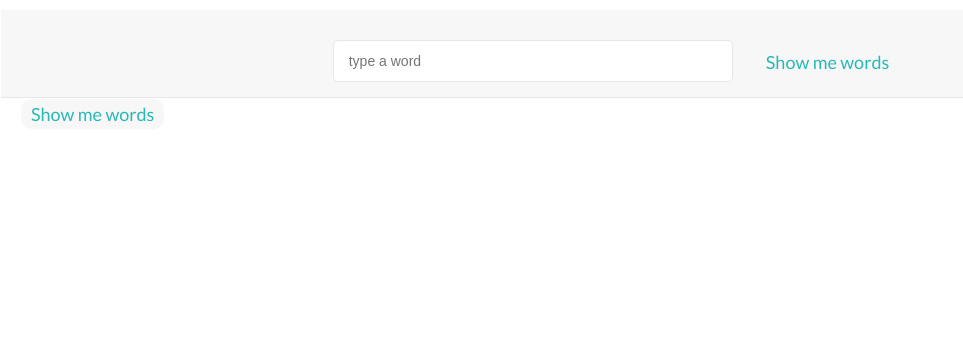
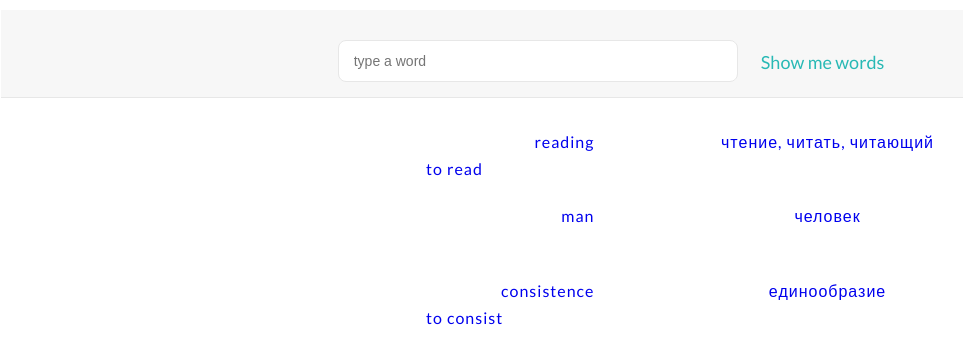
Before and after one commit to PaoloDat/fe-dictionary, a website built with webpack: page src/index.html in a window 1280 px wide. Shown: the whole page, without its empty margins (29-992 px from the left). Built offline with nearby package versions, Linux system fonts and the light colour scheme.

Commit message:
add output section

```diff
--- a/package.json
+++ b/package.json
@@ -30,6 +30,7 @@
     "webpack-dev-server": "^3.7.2"
   },
   "dependencies": {
-    "@babel/polyfill": "^7.4.4"
+    "@babel/polyfill": "^7.4.4",
+    "axios": "^0.19.0"
   }
 }
--- a/src/index.html
+++ b/src/index.html
@@ -13,10 +13,48 @@
         <div class="section-input">
             <label for="input__text"></label>
             <input class="section-input__text" id="input__text" type="text" placeholder="type a word">
-            <a class="btn btn--no-border" href="#">Show me words</a>
+            <a class="btn btn--no-border btn__submit" href="#">Show me words</a>
         </div>
-        <div>
-            <a class="btn btn--border" href="#">Show me words</a>
+        <div class="section-output">
+            <div class="section-output__found-word">
+                <ul class="list">
+                    <li class="list__item list__item--right">
+                        <a class="list__item__name" href="#">Reading</a>
+                    </li>
+                    <li class="list__item">
+                        <a class="list__item__name" href="#">Чтение, Читать, Читающий</a>
+                    </li>
+                    <li class="list__item list__item--left">
+                        <a class="list__item__name" href="#">to read</a>
+                    </li>
+                </ul>
+            </div>
+            <div class="section-output__found-word">
+                <ul class="list">
+                    <li class="list__item list__item--right">
+                        <a class="list__item__name" href="#">Man</a>
+                    </li>
+                    <li class="list__item">
+                        <a class="list__item__name" href="#">Человек</a>
+                    </li>
+                    <li class="list__item list__item--left">
+                        <a class="list__item__name" href="#"></a>
+                    </li>
+                </ul>
+            </div>
+            <div class="section-output__found-word">
+                <ul class="list">
+                    <li class="list__item list__item--right">
+                        <a class="list__item__name" href="#">Consistence</a>
+                    </li>
+                    <li class="list__item">
+                        <a class="list__item__name" href="#">Единообразие</a>
+                    </li>
+                    <li class="list__item list__item--left">
+                        <a class="list__item__name" href="#">to consist</a>
+                    </li>
+                </ul>
+            </div>
         </div>
     </body>
 </html>
--- a/src/js/index.js
+++ b/src/js/index.js
@@ -0,0 +1,31 @@
+import * as searchView from './view/searchView';
+import {elements} from "./view/base";
+
+import Search from './model/Search';
+
+
+
+const state = {};
+window.state = state;
+
+/**
+ * SEARCH CONTROLLER
+ *
+ */
+
+const controlSearch = async () => {
+    const query = searchView.getInput().trim();
+    if (query) {
+        state.search = new Search(query);
+        await state.search.getResult();
+        console.log(state.search.result);
+    }
+
+};
+
+elements.searchSubmit.addEventListener('click', controlSearch);
+elements.searchInput.addEventListener('keypress', event => {
+    if (event.keyCode === 13 || event.which === 13) {
+        controlSearch();
+    }
+});
--- /dev/null
+++ b/src/js/model/Search.js
@@ -0,0 +1,18 @@
+import axios from 'axios';
+
+export default class Search {
+    constructor(query) {
+        this.query = query;
+    }
+
+    async getResult() {
+        try {
+            const url = "http://localhost:8081/api/word";
+            const res = await axios(`${url}?query=${this.query}`)
+            this.result = res.data;
+        } catch (err) {
+            console.log(err);
+        }
+    }
+
+}
--- /dev/null
+++ b/src/js/view/base.js
@@ -0,0 +1,4 @@
+export const elements = {
+    searchInput: document.querySelector('.section-input__text'),
+    searchSubmit: document.querySelector('.btn__submit')
+};
--- /dev/null
+++ b/src/js/view/searchView.js
@@ -0,0 +1,3 @@
+import {elements} from './base';
+
+export const getInput = () => elements.searchInput.value;
--- a/src/sass/main.scss
+++ b/src/sass/main.scss
@@ -31,6 +31,7 @@ body {
   padding: 1rem 3rem;
 }
 
+
 .section-input {
   text-align: center;
   background-color: $color-grey-light;
@@ -42,19 +43,16 @@ body {
     border: 1px solid #e7e7e7;
     font-size: 1.4rem;
     padding: 1.2rem 1.5rem;
-    margin-right: 1rem;
-    border-radius: .5rem;
+    border-radius: .8rem;
     width: 40rem;
   }
 }
 
 .btn {
   text-decoration: none;
-  cursor: pointer;
   font-size: 1.8rem;
   color: $color-text-button;
   margin-left: 2rem;
-  display: inline-block;
   vertical-align: middle;
 
   &--border {
@@ -64,7 +62,6 @@ body {
       padding: 0 1rem;
       border-radius: 1rem;
     }
-
     &:hover,
     &:active {
       background-color: $color-grey-dark;
@@ -77,12 +74,48 @@ body {
       background: none;
       border: none;
     }
-
     &:hover,
     &:active {
       font-weight: 700;
       color: darken($color-text-button, 15%);
     }
   }
+}
 
+.section-output {
+  margin-top: 3rem;
+  //&::after {
+  //  content: "";
+  //  clear: both;
+  //  display: table;
+  //}
+  &__found-word {
+    margin-bottom: 2rem;
+  }
 }
+
+.list {
+  list-style:none;
+  text-align: center;
+
+  &__item {
+    display:inline-block;
+    margin-left: 3rem;
+    width: 40rem;
+    &--right {
+      text-align: right;
+    }
+    &--left {
+      text-align: left;
+    }
+    &:first-child {
+      margin: 0;
+    }
+    &__name {
+      text-decoration: none;
+      text-transform: lowercase;
+      letter-spacing: 0.1rem;
+      font-size: 1.6rem;
+    }
+  }
+}
```
Also changed, not shown: dist/css/style.css, dist/index.html, dist/js/bundle.js, 1 other file.
